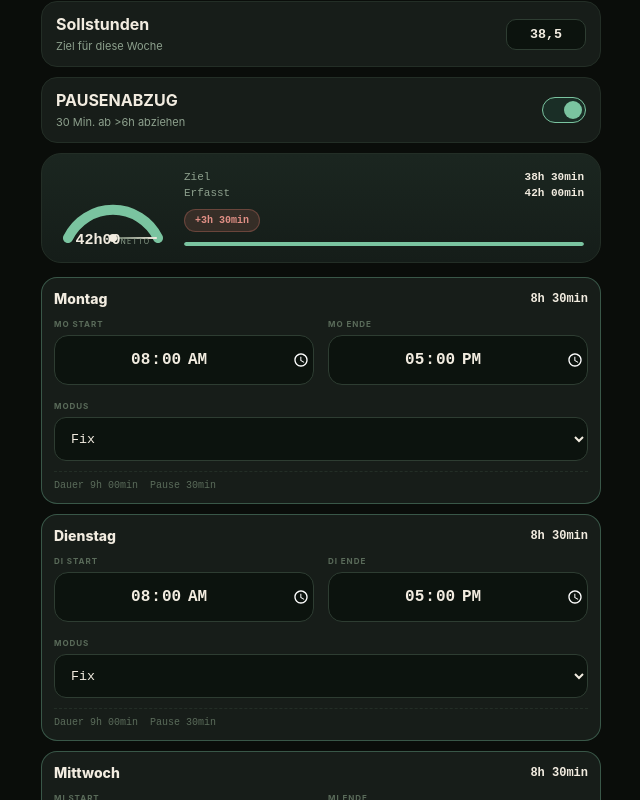
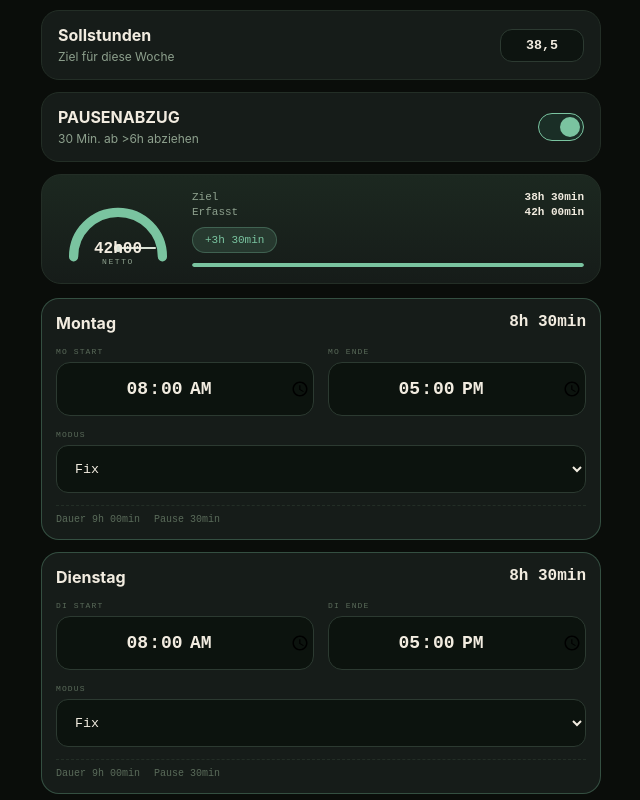
Before and after one commit to V00771/weekly, a plain HTML site: page index.html in a window 1280 px wide. Shown: the part 76-876 px from the top of the page, without its empty margins (319-959 px from the left). Drawn offline with Linux system fonts and the light colour scheme.

Commit message:
Refactor HTML structure and update styles

```diff
--- a/index.html
+++ b/index.html
@@ -5,98 +5,83 @@
 <meta name="viewport" content="width=device-width,initial-scale=1,viewport-fit=cover">
 <title>Wochenkarte</title>
 <style>
-:root{color-scheme:dark;--bg:#0a0d0a;--card:#171d19;--line:#232e26;--line-soft:#2e3d32;--ink:#f2ece0;--ink-soft:#8da08d;--ink-faint:#5a6b5a;--steel:#7ac4a0;--steel-soft:#1a2e26;--mono:'JetBrains Mono',monospace;--sans:'Inter',sans-serif}
-*{box-sizing:border-box}body{margin:0;background:var(--bg);color:var(--ink);font-family:var(--sans);padding:14px 12px 40px}
+:root{--bg:#0a0d0a;--card:#161c19;--line:#232e26;--line2:#2c3a31;--ink:#f2ece0;--soft:#8da08d;--faint:#5a6b5a;--green:#7ac4a0;--green2:#1a2e26;--mono:'JetBrains Mono',monospace;--sans:Inter,system-ui}
+*{box-sizing:border-box}body{margin:0;background:var(--bg);color:var(--ink);font-family:var(--sans);padding:16px 12px 50px}
 .wrap{max-width:560px;margin:0 auto}
-header{display:flex;justify-content:space-between;align-items:center;margin-bottom:14px}
-.eyebrow{font-family:var(--mono);font-size:10px;letter-spacing:.18em;text-transform:uppercase;color:var(--ink-faint);font-weight:700;margin-bottom:4px}
-h1{font-size:28px;font-weight:800;margin:0;letter-spacing:-.03em}
-#resetBtn{font-family:var(--mono);font-size:11px;background:var(--card);border:1px solid var(--line);color:var(--ink-soft);border-radius:999px;padding:7px 14px}
-.target-row,.setting-card{background:var(--card);border:1px solid var(--line);border-radius:16px;padding:12px 14px;display:flex;justify-content:space-between;align-items:center;margin-bottom:10px}
-.target-row input{width:80px;font-family:var(--mono);font-weight:700;text-align:center;border:1.5px solid var(--line-soft);border-radius:10px;padding:7px;background:#0c130e;color:var(--ink)}
-.toggle-wrap{position:relative;width:44px;height:26px;flex-shrink:0}
-.toggle-wrap input{opacity:0;position:absolute}.toggle{position:absolute;inset:0;background:#222e26;border:1px solid var(--line-soft);border-radius:999px;transition:.25s}.toggle::after{content:"";position:absolute;left:3px;top:3px;width:18px;height:18px;background:var(--ink-soft);border-radius:50%;transition:.3s}input:checked+.toggle{background:var(--steel-soft);border-color:var(--steel)}input:checked+.toggle::after{background:var(--steel);transform:translateX(18px)}
+header{display:flex;justify-content:space-between;align-items:center;margin-bottom:16px}
+.kw{font-family:var(--mono);font-size:10px;letter-spacing:.18em;color:var(--faint);text-transform:uppercase}
+h1{font-size:32px;margin:4px 0 0;font-weight:800;letter-spacing:-.03em}
+#resetBtn{font-family:var(--mono);font-size:12px;border:1px solid var(--line);background:var(--card);color:var(--soft);border-radius:999px;padding:8px 16px}
+.card{background:var(--card);border:1px solid var(--line);border-radius:18px;padding:14px 16px;display:flex;justify-content:space-between;align-items:center;margin-bottom:12px}
+.card small{color:var(--soft);font-size:12px}
+.card input{width:84px;background:#0d1410;border:1.5px solid var(--line2);border-radius:12px;padding:8px;color:var(--ink);font-family:var(--mono);font-weight:700;text-align:center}
+.toggle{position:relative;width:46px;height:28px}.toggle input{opacity:0;position:absolute}.tog{position:absolute;inset:0;background:#1e2b25;border:1px solid var(--line2);border-radius:999px;transition:.25s}.tog:after{content:"";position:absolute;left:3px;top:3px;width:20px;height:20px;background:var(--soft);border-radius:50%;transition:.3s}input:checked+.tog{background:var(--green2);border-color:var(--green)}input:checked+.tog:after{background:var(--green);transform:translateX(18px)}
 
-/* TACHO ORIGINAL WIE VORHIN */
-.summary{background:linear-gradient(180deg,#1b2620,#151d19);border:1px solid var(--line);border-radius:20px;padding:14px 16px;margin-bottom:14px;display:flex;align-items:center;gap:16px}
-.gauge-box{flex:0 0 110px;height:80px;position:relative}
-.gauge-box svg{position:absolute;top:0;left:0;width:110px;height:76px}
-.needle{position:absolute;left:50%;bottom:10px;width:2px;height:44px;background:linear-gradient(to top,var(--ink-faint),var(--ink));border-radius:2px;transform-origin:bottom center;transition:transform .7s cubic-bezier(.34,1.4,.64,1)}
-.needle::after{content:"";position:absolute;left:50%;bottom:-4px;width:8px;height:8px;background:var(--ink);border-radius:50%;transform:translateX(-50%)}
-.gauge-center{position:absolute;left:0;right:0;bottom:0;text-align:center}
-.gauge-center .val{font-family:var(--mono);font-size:15px;font-weight:800;line-height:1}
-.gauge-center .lbl{font-size:7px;letter-spacing:.18em;text-transform:uppercase;color:var(--ink-soft);margin-top:2px}
-.summary-info{flex:1;min-width:0}
-.sum-row{display:flex;justify-content:space-between;font-family:var(--mono);font-size:11px;color:var(--ink-soft);margin-bottom:4px}
-.sum-row b{color:var(--ink)}
-.stamp{font-family:var(--mono);font-size:10px;font-weight:700;padding:5px 10px;border-radius:999px;border:1px solid currentColor;display:inline-flex;margin-top:6px}
-.stamp.ok{background:rgba(122,196,160,.15);color:#7ac4a0;border-color:rgba(122,196,160,.3)}
-.stamp.over{background:rgba(224,122,106,.15);color:#e08f85;border-color:rgba(224,122,106,.3)}
-.stamp.under{background:rgba(224,184,119,.12);color:#e0b877}
-.progress-track{height:4px;background:rgba(255,255,255,.06);border-radius:999px;margin-top:10px;overflow:hidden}
-.progress-fill{height:100%;background:var(--steel);border-radius:999px;transition:width .6s}
+/* TACHO WIE ORIGINAL */
+.summary{background:linear-gradient(180deg,#1c2820,#161c19);border:1px solid var(--line);border-radius:20px;padding:16px;display:flex;gap:14px;align-items:center;margin-bottom:14px}
+.gauge{width:120px;height:74px;position:relative;flex-shrink:0}
+.gauge svg{position:absolute;top:0;left:0;width:120px;height:74px}
+.needle-line{position:absolute;left:50%;bottom:18px;width:2px;height:38px;background:#d9e2d6;border-radius:2px;transform-origin:bottom center;transform:translateX(-50%) rotate(-90deg);transition:.6s}
+.needle-dot{position:absolute;left:50%;bottom:14px;width:8px;height:8px;background:#d9e2d6;border-radius:50%;transform:translateX(-50%)}
+.gauge-text{position:absolute;left:0;right:0;bottom:0;text-align:center}
+.gauge-text .v{font-family:var(--mono);font-size:16px;font-weight:800;line-height:1}
+.gauge-text .l{font-family:var(--mono);font-size:8px;letter-spacing:.2em;color:var(--soft)}
+.s-info{flex:1}
+.s-row{display:flex;justify-content:space-between;font-family:var(--mono);font-size:11px;color:var(--soft);margin-bottom:3px}
+.s-row b{color:var(--ink)}
+.badge{font-family:var(--mono);font-size:11px;padding:6px 12px;border-radius:999px;background:#3a2a2a;color:#e0a090;border:1px solid #4a3333;display:inline-block;margin-top:6px}
+.badge.ok{background:rgba(122,196,160,.15);color:#7ac4a0;border-color:rgba(122,196,160,.3)}
+.bar{height:4px;background:#1d2a23;border-radius:999px;margin-top:10px;overflow:hidden}
+.bar i{display:block;height:100%;background:var(--green);border-radius:999px}
 
-/* TAG */
-.day-card{background:var(--card);border:1px solid var(--line);border-radius:16px;padding:12px;margin-bottom:10px}
-.day-card.computed{border-color:rgba(122,196,160,.35)}
-.day-top{display:flex;justify-content:space-between;align-items:center;margin-bottom:12px}
-.day-name{font-weight:800;font-size:14px}
-.day-netto{font-family:var(--mono);font-size:12px;font-weight:800}
-/* ENDLICH ABSTAND */
-.row-inputs{display:grid!important;grid-template-columns:1fr 1fr!important;gap:14px!important;width:100%!important}
-.field label{font-size:8px;letter-spacing:.12em;text-transform:uppercase;color:var(--ink-faint);font-weight:700;margin-bottom:6px;display:block}
-.field input{width:100%!important;height:50px!important;font-family:var(--mono);font-size:16px;font-weight:700;border:1px solid var(--line-soft)!important;border-radius:14px!important;background:#0c130e!important;color:var(--ink)!important;text-align:center!important;color-scheme:dark}
-.mode-select{grid-column:1 / -1;margin-top:2px}
-.mode-select label{font-size:8px;letter-spacing:.12em;text-transform:uppercase;color:var(--ink-faint);font-weight:700;margin-bottom:6px;display:block}
-.mode-select select{width:100%;height:44px;border:1px solid var(--line-soft);border-radius:12px;background:#0c130e;color:var(--ink);padding:0 12px;font-family:var(--mono)}
-.meta{margin-top:10px;padding-top:8px;border-top:1px dashed var(--line);font-family:var(--mono);font-size:10px;color:var(--ink-faint);display:flex;gap:12px}
+/* TAG FELDER - HIER IST DER GAP FIX */
+.day{background:var(--card);border:1px solid var(--line);border-radius:18px;padding:14px;margin-bottom:12px}
+.day.computed{border-color:rgba(122,196,160,.3)}
+.day-top{display:flex;justify-content:space-between;margin-bottom:14px;font-weight:700}
+.inputs{display:flex!important;gap:14px!important;width:100%!important}
+.inputs .f{flex:1!important;min-width:0!important}
+.inputs .f label{font-family:var(--mono);font-size:8px;color:var(--faint);letter-spacing:.14em;margin-bottom:6px;display:block}
+.inputs .f input{width:100%!important;height:54px!important;background:#0c130e!important;border:1px solid var(--line2)!important;border-radius:14px!important;color:var(--ink)!important;font-family:var(--mono)!important;font-size:18px!important;font-weight:700!important;text-align:center!important;display:block!important}
+.modus{margin-top:14px}.modus label{font-family:var(--mono);font-size:8px;color:var(--faint);letter-spacing:.14em;margin-bottom:6px;display:block}
+.modus select{width:100%;height:48px;background:#0c130e;border:1px solid var(--line2);border-radius:12px;color:var(--ink);padding:0 14px;font-family:var(--mono)}
+.meta{margin-top:12px;border-top:1px dashed var(--line);padding-top:8px;font-family:var(--mono);font-size:10px;color:var(--faint);display:flex;gap:14px}
 </style>
 </head>
 <body>
 <div class="wrap">
-<header><div><div class="eyebrow">ZEITERFASSUNG • KW <span id="kw">31</span></div><h1>Wochenkarte</h1></div><button id="resetBtn">Reset</button></header>
-<div class="target-row"><div><b>Sollstunden</b><br><span style="font-size:11px;color:var(--ink-soft)">Ziel für diese Woche</span></div><input id="target" value="38,5"></div>
-<label class="setting-card"><div><b>PAUSENABZUG</b><br><span style="font-size:11px;color:var(--ink-soft)">30 Min. ab >6h abziehen</span></div><div class="toggle-wrap"><input id="pauseToggle" type="checkbox" checked><div class="toggle"></div></div></label>
-<div class="summary" id="summary"></div>
+<header><div><div class="kw">ZEITERFASSUNG • KW <span id="kw"></span></div><h1>Wochenkarte</h1></div><button id="resetBtn">Reset</button></header>
+<div class="card"><div><b>Sollstunden</b><br><small>Ziel für diese Woche</small></div><input id="target" value="38,5"></div>
+<label class="card"><div><b>PAUSENABZUG</b><br><small>30 Min. ab >6h abziehen</small></div><div class="toggle"><input id="pause" type="checkbox" checked><div class="tog"></div></div></label>
+<div class="summary" id="sum"></div>
 <div id="days"></div>
 </div>
 <script>
 const DAYS=[{id:'mo',name:'Montag'},{id:'di',name:'Dienstag'},{id:'mi',name:'Mittwoch'},{id:'do',name:'Donnerstag'},{id:'fr',name:'Freitag'}];
-const LS='wochenkarte_v10_final';
-let state=JSON.parse(localStorage.getItem(LS)||'null')||{target:38.5,pause:true,days:{mo:{start:'08:00',end:'17:00',mode:'Fix'},di:{start:'08:00',end:'17:00',mode:'Fix'},mi:{start:'08:00',end:'17:00',mode:'Fix'},do:{start:'08:00',end:'17:00',mode:'Fix'},fr:{start:'08:00',end:'16:30',mode:'Fix'}}};
-function toMin(t){const [h,m]=t.split(':').map(Number);return h*60+m}
-function fmt(min){const h=Math.floor(min/60),m=min%60;return h+'h '+(m<10?'0':'')+m+'min'}
-function calc(d){let dur=toMin(d.end)-toMin(d.start);if(dur<0)dur+=1440;let p=(state.pause&&dur>360)?30:0;return{b:dur,p,net:Math.max(0,dur-p)}}
-function save(){localStorage.setItem(LS,JSON.stringify(state))}
+const LS='wochenkarte_final_fix';
+let S=JSON.parse(localStorage.getItem(LS)||'null')||{target:38.5,pause:true,days:{mo:{start:'08:00',end:'17:00',mode:'Fix'},di:{start:'08:00',end:'17:00',mode:'Fix'},mi:{start:'08:00',end:'17:00',mode:'Fix'},do:{start:'08:00',end:'17:00',mode:'Fix'},fr:{start:'08:00',end:'16:30',mode:'Fix'}}};
+const toMin=t=>{let[h,m]=t.split(':').map(Number);return h*60+m}; const fmt=m=>{let h=Math.floor(m/60),mm=m%60;return h+'h '+(mm<10?'0':'')+mm+'min'}; const calc=d=>{let du=toMin(d.end)-toMin(d.start);if(du<0)du+=1440;let p=(S.pause&&du>360)?30:0;return{b:du,p,n:Math.max(0,du-p)}};
+const save=()=>localStorage.setItem(LS,JSON.stringify(S));
 function render(){
- let total=0; const map={}; DAYS.forEach(d=>{const c=calc(state.days[d.id]);map[d.id]=c;total+=c.net;});
- const target=state.target*60; const pct=Math.min(100,Math.max(0,(total/target)*100)); const angle=-90+(pct/100)*180; const diff=total-target;
- const txt=diff===0?'exakt am Ziel ✓':diff>0?`+${fmt(diff)}`:`${fmt(Math.abs(diff))} offen`; const cls=diff===0?'ok':diff>0?'over':'under';
- document.getElementById('summary').innerHTML=`
-  <div class="gauge-box">
-   <svg viewBox="0 0 110 76"><path d="M10 70 A50 50 0 0 1 100 70" fill="none" stroke="#232e26" stroke-width="10" stroke-linecap="round"/><path d="M10 70 A50 50 0 0 1 100 70" fill="none" stroke="#7ac4a0" stroke-width="10" stroke-linecap="round" stroke-linejoin="round" stroke-dasharray="${pct*1.413} 200"/></svg>
-   <div class="needle" style="transform:translateX(-50%) rotate(${angle}deg)"></div>
-   <div class="gauge-center"><span class="val">${fmt(total).replace(' ','').replace('min','')}</span><span class="lbl">Netto</span></div>
-  </div>
-  <div class="summary-info"><div class="sum-row"><span>Ziel</span><b>${fmt(target)}</b></div><div class="sum-row"><span>Erfasst</span><b>${fmt(total)}</b></div><span class="stamp ${cls}">${txt}</span><div class="progress-track"><div class="progress-fill" style="width:${pct}%"></div></div></div>`;
- const cont=document.getElementById('days'); cont.innerHTML='';
- DAYS.forEach(day=>{
-  const d=state.days[day.id]; const c=map[day.id];
-  cont.innerHTML+=`<div class="day-card ${c.net?'computed':''}"><div class="day-top"><b class="day-name">${day.name}</b><span class="day-netto">${c.net?fmt(c.net):'0h'}</span></div>
-   <div class="row-inputs">
-    <div class="field"><label>${day.id.toUpperCase()} START</label><input type="time" value="${d.start}" data-id="${day.id}" data-k="start"></div>
-    <div class="field"><label>${day.id.toUpperCase()} ENDE</label><input type="time" value="${d.end}" data-id="${day.id}" data-k="end"></div>
-    <div class="mode-select"><label>MODUS</label><select data-id="${day.id}" data-k="mode"><option value="Fix" ${d.mode==='Fix'?'selected':''}>Fix</option><option value="Flex" ${d.mode==='Flex'?'selected':''}>Flex</option><option value="Frei" ${d.mode==='Frei'?'selected':''}>Frei</option></select></div>
-   </div><div class="meta"><span>Dauer ${fmt(c.b)}</span><span>Pause ${c.p}min</span></div></div>`;
+ let total=0; let mp={}; DAYS.forEach(x=>{let c=calc(S.days[x.id]);mp[x.id]=c;total+=c.n});
+ let tgt=S.target*60; let pct=Math.min(100,Math.max(0,(total/tgt)*100)); let ang=-90+(pct/100)*180; let diff=total-tgt;
+ document.getElementById('sum').innerHTML=`
+  <div class="gauge"><svg viewBox="0 0 120 80"><path d="M12 70 A48 48 0 0 1 108 70" fill="none" stroke="#222e26" stroke-width="10" stroke-linecap="round"/><path d="M12 70 A48 48 0 0 1 108 70" fill="none" stroke="#7ac4a0" stroke-width="10" stroke-linecap="round" stroke-dasharray="${pct*1.51} 200"/></svg><div class="needle-line" style="transform:translateX(-50%) rotate(${ang}deg)"></div><div class="needle-dot"></div><div class="gauge-text"><div class="v">${Math.floor(total/60)}h${String(total%60).padStart(2,'0')}</div><div class="l">NETTO</div></div></div>
+  <div class="s-info"><div class="s-row"><span>Ziel</span><b>${fmt(tgt)}</b></div><div class="s-row"><span>Erfasst</span><b>${fmt(total)}</b></div><div class="badge ${diff<=0?'':'ok'}">${diff>0?'+'+fmt(diff):fmt(Math.abs(diff))+' offen'}</div><div class="bar"><i style="width:${pct}%"></i></div></div>`;
+ let cont=document.getElementById('days'); cont.innerHTML='';
+ DAYS.forEach(d=>{
+  let dd=S.days[d.id]; let c=mp[d.id];
+  cont.innerHTML+=`<div class="day ${c.n?'computed':''}"><div class="day-top"><span>${d.name}</span><span style="font-family:var(--mono)">${c.n?fmt(c.n):'0h'}</span></div>
+   <div class="inputs"><div class="f"><label>${d.id.toUpperCase()} START</label><input type="time" value="${dd.start}" data-id="${d.id}" data-k="start"></div><div class="f"><label>${d.id.toUpperCase()} ENDE</label><input type="time" value="${dd.end}" data-id="${d.id}" data-k="end"></div></div>
+   <div class="modus"><label>MODUS</label><select data-id="${d.id}" data-k="mode"><option ${dd.mode=='Fix'?'selected':''}>Fix</option><option ${dd.mode=='Flex'?'selected':''}>Flex</option><option ${dd.mode=='Frei'?'selected':''}>Frei</option></select></div>
+   <div class="meta"><span>Dauer ${fmt(c.b)}</span><span>Pause ${c.p}min</span></div></div>`;
  });
- cont.querySelectorAll('input,select').forEach(el=>el.addEventListener('change',e=>{state.days[e.target.dataset.id][e.target.dataset.k]=e.target.value;save();render();}));
+ cont.querySelectorAll('input,select').forEach(e=>e.addEventListener('change',ev=>{S.days[ev.target.dataset.id][ev.target.dataset.k]=ev.target.value;save();render()}));
 }
-document.getElementById('target').addEventListener('change',e=>{state.target=parseFloat(e.target.value.replace(',','.'))||38.5;save();render();});
-document.getElementById('pauseToggle').addEventListener('change',e=>{state.pause=e.target.checked;save();render();});
-document.getElementById('resetBtn').onclick=()=>{if(confirm('Reset?')){localStorage.removeItem(LS);location.reload();}};
+document.getElementById('target').addEventListener('change',e=>{S.target=parseFloat(e.target.value.replace(',','.'))||38.5;save();render()});
+document.getElementById('pause').addEventListener('change',e=>{S.pause=e.target.checked;save();render()});
+document.getElementById('resetBtn').onclick=()=>{if(confirm('Reset?')){localStorage.removeItem(LS);location.reload()}};
 document.getElementById('kw').textContent=new Date().toLocaleDateString('de-AT',{day:'2-digit',month:'2-digit',year:'numeric'});
-render();
-if('serviceWorker' in navigator){navigator.serviceWorker.getRegistrations().then(r=>r.forEach(x=>x.unregister()))}
+render(); if('serviceWorker' in navigator){navigator.serviceWorker.getRegistrations().then(r=>r.forEach(x=>x.unregister()))}
 </script>
 </body>
 </html>
```
